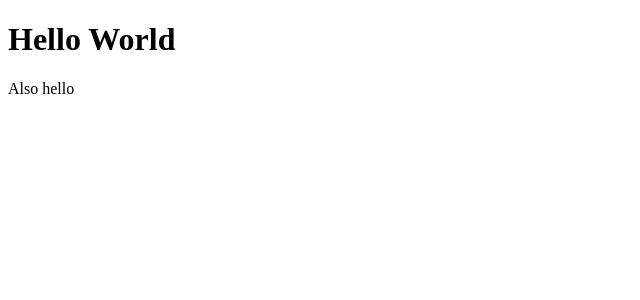
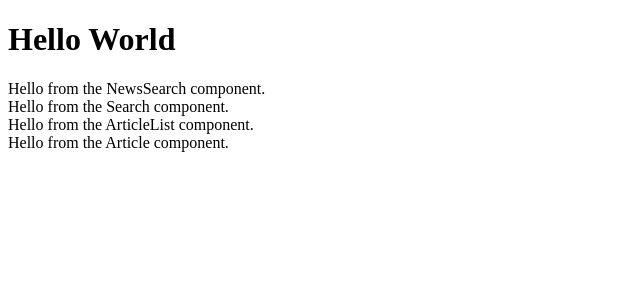
Before and after one commit to bryanakitchen/lab28-react-article-search, a React app: page / in a window 1280 px wide. Shown: the top 300 px of the page, without its empty margins (0-640 px from the left). Built offline with nearby package versions, Linux system fonts and the light colour scheme.

Commit message:
set up remaining components - all are connected

```diff
--- /dev/null
+++ b/src/components/article/Article.jsx
@@ -0,0 +1,9 @@
+import React from 'react';
+
+export default function Article() {
+  return (
+    <div>
+            Hello from the Article component.
+    </div>
+  );
+}
--- /dev/null
+++ b/src/components/articleList/ArticleList.jsx
@@ -0,0 +1,13 @@
+import React from 'react';
+import Article from '../article/Article';
+
+export default function ArticleList() {
+  return (
+    <>
+      <div>
+          Hello from the ArticleList component.
+      </div>
+      <Article />
+    </>
+  );
+}
--- a/src/components/newsSearch/NewsSearch.jsx
+++ b/src/components/newsSearch/NewsSearch.jsx
@@ -1,9 +1,17 @@
-import React from 'react';
+import React, { Component } from 'react';
+import ArticleList from '../articleList/ArticleList';
+import Search from '../search/Search';
 
-export default function NewsSearch() {
-  return (
-    <div>
-            Also hello
-    </div>
-  );
+export default class testing extends Component {
+  render() {
+    return (
+      <>
+        <div>
+              Hello from the NewsSearch component.
+        </div>
+        <Search />
+        <ArticleList />
+      </>
+    );
+  }
 }
--- /dev/null
+++ b/src/components/search/Search.jsx
@@ -0,0 +1,9 @@
+import React from 'react';
+
+export default function Search() {
+  return (
+    <div>
+        Hello from the Search component.
+    </div>
+  );
+}
```
